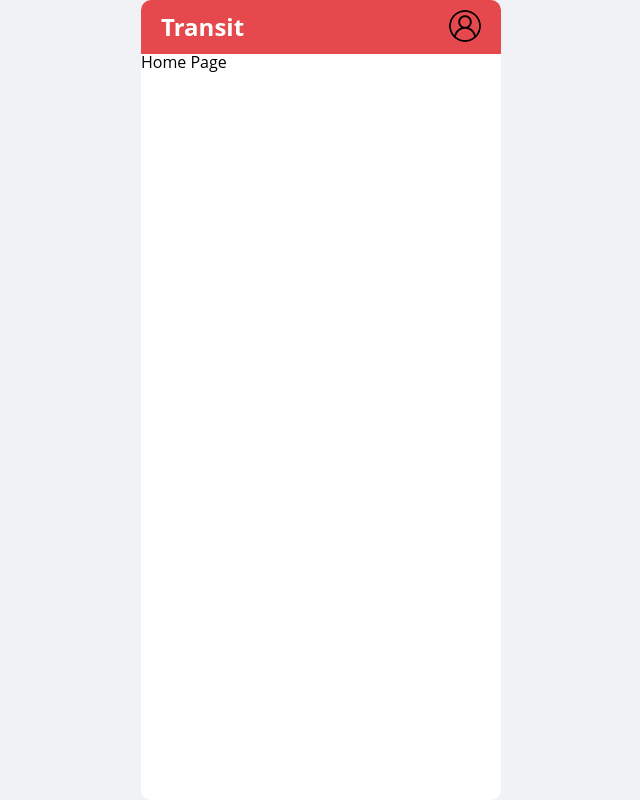
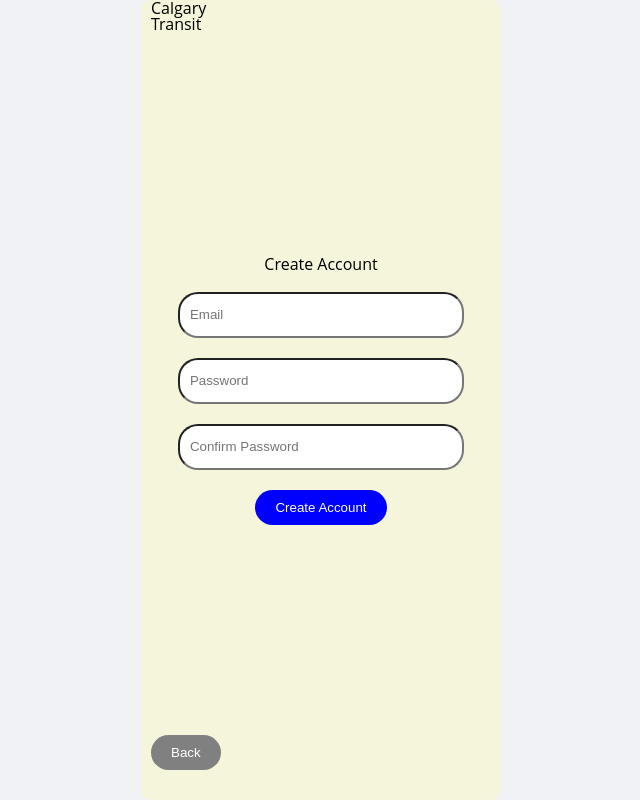
Before and after one commit to neferxpitou/MyFare, a React (Create React App) app: page /create-account in a window 1280 px wide. Before the commit this address led to /. Shown: the whole page, without its empty margins (319-959 px from the left). Built offline with nearby package versions, Linux system fonts and the light colour scheme.

Commit message:
Update Login and CreateAccount

```diff
--- /dev/null
+++ b/src/pages/CreateAccount/CreateAccount.css
@@ -0,0 +1,64 @@
+.container {
+	position: relative;
+	height: 100vh;
+	display: flex;
+	align-items: center;
+	justify-content: center;
+	flex-direction: column;
+}
+
+h1 {
+	font-size: 16px;
+	position: absolute;
+	top: 0;
+	left: 10px;
+}
+
+.form-container {
+	display: flex;
+	flex-direction: column;
+	align-items: center;
+	justify-content: center;
+}
+
+h2 {
+	margin-bottom: 40px;
+}
+
+input[type='text'],
+input[type='password'] {
+	width: 140%;
+	height: 40px;
+	margin-bottom: 20px;
+	border-radius: 20px;
+	padding-left: 10px;
+}
+
+/* Add margin to the top of the Email input */
+input[type='text'] {
+	margin-top: 20px;
+}
+
+button {
+	background-color: blue;
+	color: white;
+	padding: 10px 20px;
+	border-radius: 20px;
+	border: none;
+	margin-bottom: 20px;
+}
+
+.back-button {
+	background-color: gray;
+}
+
+.message {
+	color: green;
+}
+
+a {
+	position: absolute;
+	bottom: 10px;
+	left: 10px;
+	text-decoration: none;
+}
--- /dev/null
+++ b/src/pages/CreateAccount/CreateAccount.jsx
@@ -0,0 +1,70 @@
+import React, { useState } from 'react';
+import { Link } from 'react-router-dom';
+import './CreateAccount.css';
+
+const CreateAccount = () => {
+	const [email, setEmail] = useState('');
+	const [password, setPassword] = useState('');
+	const [confirmPassword, setConfirmPassword] = useState('');
+	const [message, setMessage] = useState('');
+
+	const handleCreateAccount = () => {
+		// Check if email is valid
+		const emailRegex = /^[^\s@]+@[^\s@]+\.[^\s@]+$/;
+		if (!emailRegex.test(email)) {
+			setMessage('Please enter a valid email address');
+			return;
+		}
+
+		// Check if passwords match
+		if (password !== confirmPassword) {
+			setMessage('Passwords do not match');
+			return;
+		}
+
+		// Implement create account functionality
+		console.log('Creating account with:', email, password);
+		setMessage('Account successfully created');
+
+		// Redirect to login page after 2 seconds
+		setTimeout(() => {
+			window.location.href = '/';
+		}, 2000);
+	};
+
+	return (
+		<div>
+			<div className="container">
+				<h1>Calgary<br />Transit</h1>
+				<div className="form-container">
+					<h2>Create Account</h2>
+					<input
+						type="text"
+						placeholder="Email"
+						value={email}
+						onChange={(e) => setEmail(e.target.value)}
+					/>
+					<input
+						type="password"
+						placeholder="Password"
+						value={password}
+						onChange={(e) => setPassword(e.target.value)}
+					/>
+					<input
+						type="password"
+						placeholder="Confirm Password"
+						value={confirmPassword}
+						onChange={(e) => setConfirmPassword(e.target.value)}
+					/>
+					<button onClick={handleCreateAccount}>Create Account</button>
+					{message && <p className="message">{message}</p>}
+					<Link to="/">
+						<button className="back-button">Back</button>
+					</Link>
+				</div>
+			</div>
+		</div>
+	);
+};
+
+export default CreateAccount;
--- a/src/pages/Login/Login.css
+++ b/src/pages/Login/Login.css
@@ -0,0 +1,72 @@
+h1 {
+	font-size: 16px;
+	position: absolute;
+	top: 0;
+	left: 10px;
+}
+
+.user-icon {
+	margin-top: -40px;
+	margin-bottom: 20px;
+}
+
+input[type='text'],
+input[type='password'] {
+	width: 120%;
+	height: 40px;
+	margin-bottom: 20px;
+	border-radius: 20px;
+	padding-left: 10px;
+}
+
+label {
+	vertical-align: middle;
+	font-size: 14px;
+	margin-bottom: 10px;
+}
+
+.login-button {
+	background-color: green;
+	color: white;
+	padding: 15px 30px;
+	border-radius: 10px;
+	border: none;
+	margin-bottom: 30px;
+}
+
+.button {
+	background-color: blue;
+	color: white;
+	padding: 8px 16px;
+	border-radius: 20px;
+	border: none;
+	text-align: center;
+	margin: 0 5px;
+	font-size: 14px;
+}
+
+.back-button-container {
+	position: absolute;
+	bottom: 10px;
+	left: 10px;
+}
+
+.container {
+	position: relative;
+	height: 100vh;
+	background-color: #f5f5dc;
+	display: flex;
+	align-items: center;
+	justify-content: center;
+	flex-direction: column;
+	/* Added to ensure content is centered vertically */
+}
+
+.login-form {
+	display: flex;
+	flex-direction: column;
+	align-items: center;
+	justify-content: center;
+	margin-bottom: 20px;
+	/* Add margin bottom to create space */
+}
--- a/src/pages/Login/Login.jsx
+++ b/src/pages/Login/Login.jsx
@@ -1,48 +1,31 @@
 import React, { useState } from 'react';
-import { Link, useNavigate } from 'react-router-dom'; // Import Link and useNavigate
-import userIcon from '../assets/userIcon.png'; // Import the user icon image
+import { Link, useNavigate } from 'react-router-dom';
+import './Login.css';
+import userIcon from '../../assets/userIcon.png';
 
 const Login = () => {
 	const [email, setEmail] = useState('');
 	const [password, setPassword] = useState('');
 	const [rememberMe, setRememberMe] = useState(false);
-	const navigate = useNavigate(); // Initialize useNavigate
+	const navigate = useNavigate();
 
 	const handleLogin = () => {
-		// Implement login functionality
 		console.log('Logging in with:', email, password);
-		// After successful login, navigate to home page
 		navigate('/home');
 	};
 
 	return (
-		<div
-			style={{
-				position: 'relative',
-				height: '100vh',
-				backgroundColor: '#F5F5DC',
-				display: 'flex',
-				alignItems: 'center',
-				justifyContent: 'center',
-			}}
-		>
-			<h1 style={{ fontSize: 16, position: 'absolute', top: 0, left: 10 }}>
-				Calgary <br></br>Transit
+		<div className="container">
+			<h1>
+				Calgary <br /> Transit
 			</h1>
-			<div
-				style={{
-					display: 'flex',
-					flexDirection: 'column',
-					alignItems: 'center',
-					justifyContent: 'center',
-					height: '100%',
-				}}
-			>
-				<div style={{ marginTop: '-40px', marginBottom: '20px' }}>
+			<div className="login-form">
+				<div className="user-icon">
 					<img
 						src={userIcon}
 						alt="User Icon"
-						style={{ width: 100, height: 100 }}
+						className="user-icon"
+						style={{ width: '100px', height: '100px' }}
 					/>
 				</div>
 				<input
@@ -50,30 +33,14 @@ const Login = () => {
 					placeholder="Email or Username"
 					value={email}
 					onChange={(e) => setEmail(e.target.value)}
-					style={{
-						width: '80%',
-						height: 40,
-						marginBottom: 20,
-						borderRadius: 20,
-						paddingLeft: 10,
-					}}
 				/>
 				<input
 					type="password"
 					placeholder="Password"
 					value={password}
 					onChange={(e) => setPassword(e.target.value)}
-					style={{
-						width: '80%',
-						height: 40,
-						marginBottom: 10,
-						borderRadius: 20,
-						paddingLeft: 10,
-					}}
 				/>
-				<label
-					style={{ verticalAlign: 'middle', fontSize: 14, marginBottom: 10 }}
-				>
+				<label>
 					<input
 						type="checkbox"
 						checked={rememberMe}
@@ -81,62 +48,25 @@ const Login = () => {
 					/>
 					Remember Me
 				</label>
-				<button
-					style={{
-						backgroundColor: 'green',
-						color: 'white',
-						padding: '15px 30px',
-						borderRadius: 10,
-						border: 'none',
-						marginBottom: 30,
-					}}
-					onClick={handleLogin}
-				>
+				<button className="login-button" onClick={handleLogin}>
 					Login
 				</button>
-				<div style={{ display: 'flex' }}>
+				<div className="buttons-container">
+					<button className="forgot-password-button">
+						Forgot Password
+					</button>
 					{/* Link to Create Account page */}
 					<Link to="/create-account" style={{ textDecoration: 'none' }}>
-						<button
-							style={{
-								backgroundColor: 'blue',
-								color: 'white',
-								padding: '10px 20px',
-								borderRadius: 20,
-								border: 'none',
-								marginRight: 40,
-							}}
-						>
+						<button className="create-account-button">
 							Create Account
 						</button>
 					</Link>
-					<button
-						style={{
-							backgroundColor: 'blue',
-							color: 'white',
-							padding: '10px 20px',
-							borderRadius: 20,
-							border: 'none',
-						}}
-					>
-						Forgot Password
-					</button>
 				</div>
-				<div style={{ position: 'absolute', bottom: 10, left: 10 }}>
-					<button
-						onClick={() => navigate(-1)}
-						style={{
-							backgroundColor: 'gray',
-							color: 'white',
-							padding: '10px 20px',
-							borderRadius: 20,
-							border: 'none',
-							marginRight: 40,
-						}}
-					>
-						Back
-					</button>
-				</div>
+			</div>
+			<div className="back-button-container">
+				<button className="back-button" onClick={() => navigate(-1)}>
+					Back
+				</button>
 			</div>
 		</div>
 	);
--- a/src/router/RouteData.jsx
+++ b/src/router/RouteData.jsx
@@ -7,6 +7,7 @@ import History from '../pages/History/History.jsx';
 import ManageSubsciptions from '../pages/ManageSubscriptions/ManageSubscriptions.jsx';
 import AddSubscriptions from '../pages/AddSubsciptions/AddSubscriptions.jsx';
 import Login from '../pages/Login/Login.jsx';
+import CreateAccount from '../pages/CreateAccount/CreateAccount.jsx';
 
 export const RouterData = [
 	{
@@ -42,6 +43,10 @@ export const RouterData = [
 		element: AddSubscriptions,
 	},
 	{
+		path: '/create-account',
+		element: CreateAccount,
+	},
+	{
 		path: '*',
 		element: () => <Navigate to="/" replace />, // Use a function for dynamic components like Navigate
 	},
```
Also changed, not shown: src/assets/userIcon.png (added).
